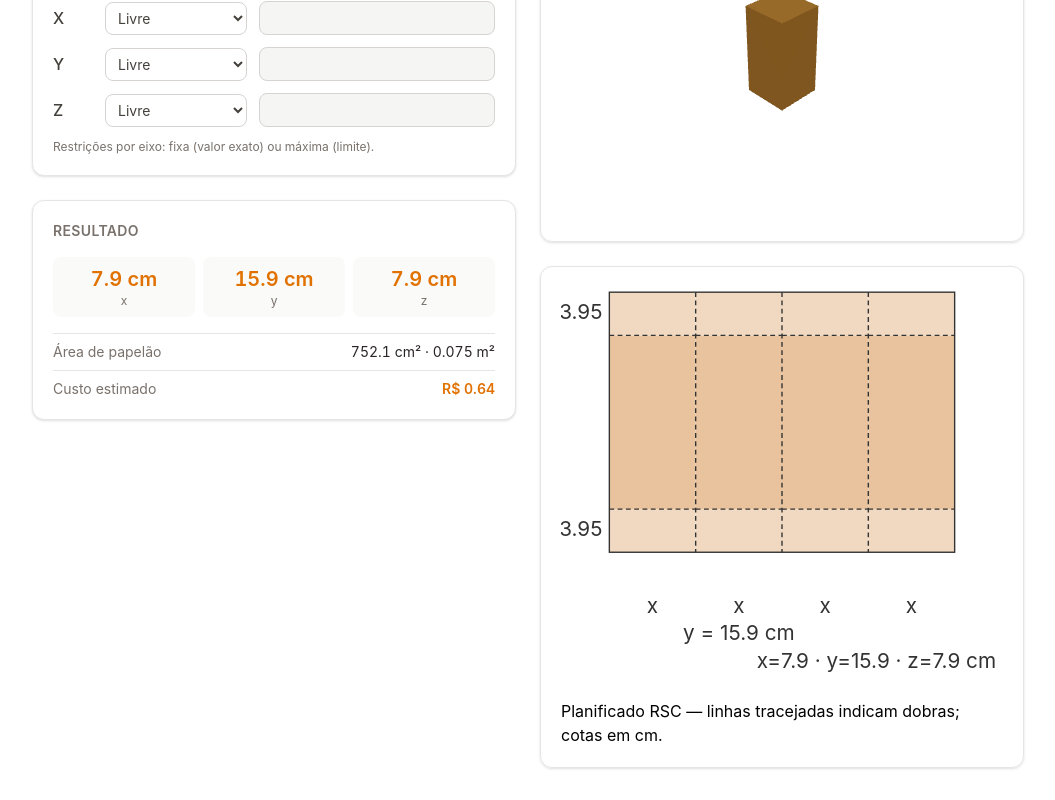
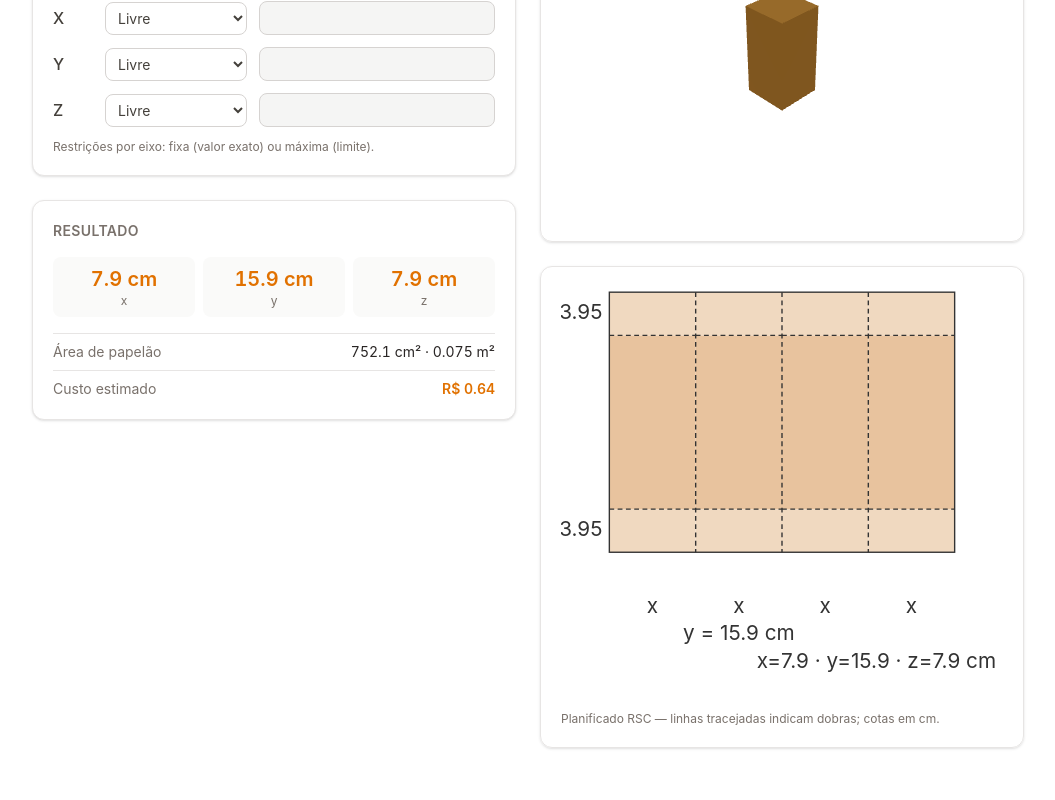
Before and after one commit to LucasG011/OptiBox, a React (Vite) app: page / in a window 1280 px wide. Shown: the part 262-1062 px from the top of the page, without its empty margins (112-1167 px from the left). Built offline with nearby package versions, Linux system fonts and the light colour scheme.

Commit message:
feat: card-wrapped visuals, min-w-0 grid fix

```diff
--- a/src/App.tsx
+++ b/src/App.tsx
@@ -24,11 +24,11 @@ export default function App() {
         <p className="mt-1 text-sm text-stone-500">Dimensões ótimas de caixa com o mínimo de papelão</p>
       </header>
       <div className="grid gap-6 lg:grid-cols-2">
-        <div className="flex flex-col gap-6">
+        <div className="flex min-w-0 flex-col gap-6">
           <Controls ui={ui} onChange={recalc} />
           <Results result={result} />
         </div>
-        <div className="flex flex-col gap-6">
+        <div className="flex min-w-0 flex-col gap-6">
           {result?.feasible && (
             <>
               <div className="h-96 overflow-hidden rounded-xl border border-stone-200 shadow-sm">
--- a/src/components/FlatPattern.tsx
+++ b/src/components/FlatPattern.tsx
@@ -50,7 +50,7 @@ export function FlatPattern({ result }: { result: SolveResult }) {
           <text x={100 + pad - 2} y={H * s + 21} textAnchor="end">x={x} · y={y} · z={z} cm</text>
         </g>
       </svg>
-      <figcaption>Planificado RSC — linhas tracejadas indicam dobras; cotas em cm.</figcaption>
+      <figcaption className="mt-3 text-xs text-stone-500">Planificado RSC — linhas tracejadas indicam dobras; cotas em cm.</figcaption>
     </figure>
   )
 }
```
